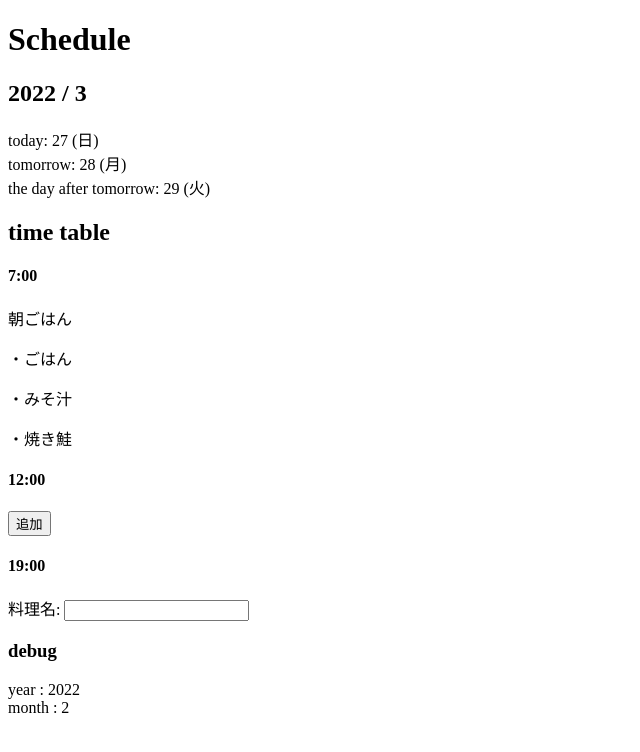
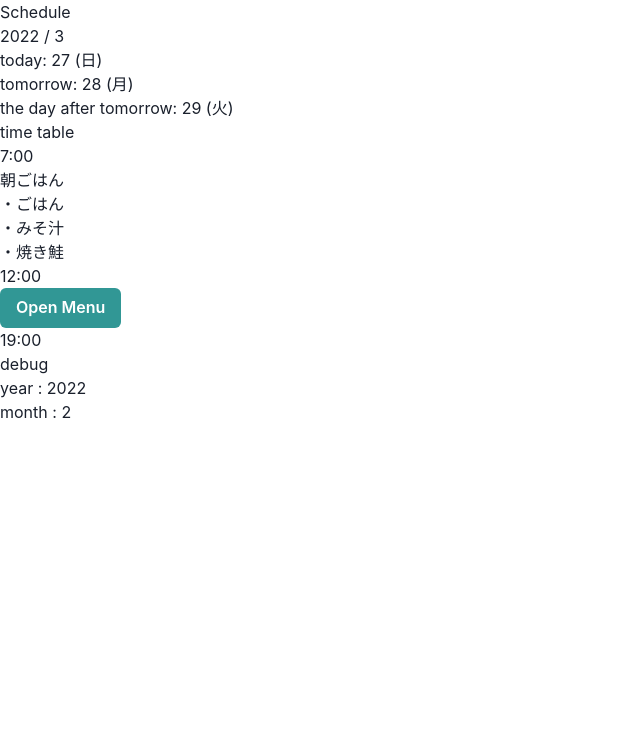
Before and after one commit to cokemaniaIIDX/Zenon, a React (Create React App) app in the folder front/: page / in a window 1280 px wide. Shown: the top 752 px of the page, without its empty margins (0-640 px from the left). Built offline with nearby package versions, Linux system fonts and the light colour scheme.

Commit message:
Chakra 追加

```diff
--- a/front/src/Schedule.tsx
+++ b/front/src/Schedule.tsx
@@ -1,4 +1,15 @@
 import React, { useState } from "react";
+import {
+  Button,
+  Box,
+  Drawer,
+  DrawerContent,
+  DrawerHeader,
+  DrawerOverlay,
+  DrawerBody,
+  Text,
+  useDisclosure
+} from "@chakra-ui/react";
 
 const Schedule: React.VFC = () => {
 
@@ -12,11 +23,7 @@ const Schedule: React.VFC = () => {
   const dayOfTomorror = week[tomorrow.getDay()];
   const dayOfTheDayAfterTomorrow = week[theDayAfterTomorrow.getDay()];
 
-  const ShowMenu = () => {
-    const menu = document.getElementById("menu")
-
-
-  }
+  const { isOpen, onOpen, onClose } = useDisclosure();
 
   return (
     <>
@@ -40,17 +47,21 @@ const Schedule: React.VFC = () => {
           </div>
           <h4>12:00</h4>
           <div>
-            <button onClick={ShowMenu}>追加</button>
+            <Button onClick={onOpen} colorScheme='teal'>Open Menu</Button>
+            <Drawer placement='bottom' onClose={onClose} isOpen={isOpen}>
+              <DrawerOverlay />
+              <DrawerContent>
+                <DrawerHeader borderBottomWidth='1px'>Menu</DrawerHeader>
+                <DrawerBody>
+                  <Box bg='orange.100' maxW='100px' maxH='100px' borderRadius='10px' boxShadow='lg'>
+                    <Text>親子丼</Text>
+                  </Box>
+                </DrawerBody>
+              </DrawerContent>
+            </Drawer>
           </div>
           <h4>19:00</h4>
         </div>
-      </div>
-
-      <div id="menu">
-        <form>
-          <label>料理名: </label>
-          <input type="text" />
-        </form>
       </div>
 
       <div>
--- a/front/src/index.tsx
+++ b/front/src/index.tsx
@@ -1,6 +1,6 @@
 import * as React from 'react';
 import ReactDOM from 'react-dom';
-import { ColorModeScript } from '@chakra-ui/react';
+import { ColorModeScript, ChakraProvider } from '@chakra-ui/react';
 import Calendar from './Calendar';
 import UI from './uitest';
 import reportWebVitals from './reportWebVitals';
@@ -11,7 +11,9 @@ ReactDOM.render(
   <React.StrictMode>
     <ColorModeScript />
     {/* <UI /> */}
-    <Schedule />
+    <ChakraProvider>
+      <Schedule />
+    </ChakraProvider>
     {/* <Calendar /> */}
   </React.StrictMode>,
   document.getElementById('root')
```
